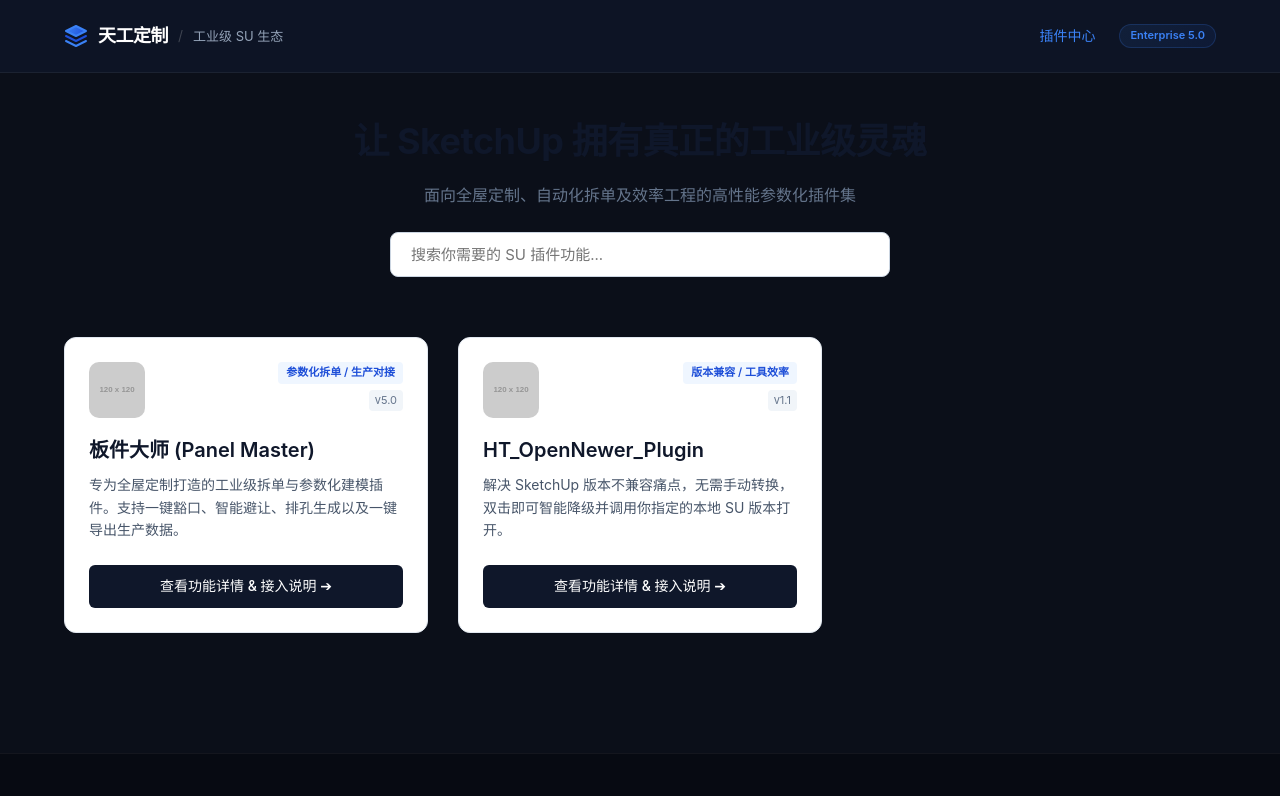
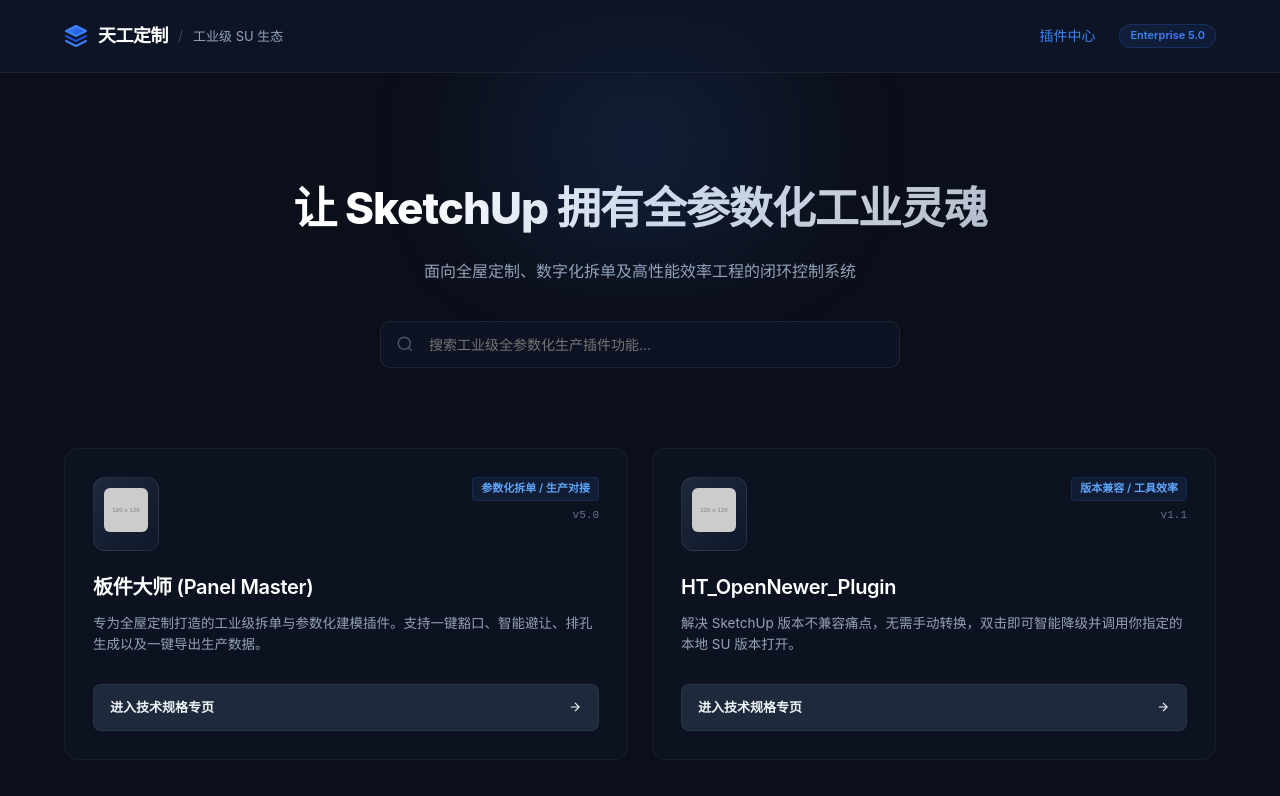
Before and after one commit to rui5man/su-plugins-site, a Vue app: page / in a window 1280 px wide. Shown: the top 796 px of the page. Built offline with nearby package versions, Linux system fonts and the light colour scheme.

Commit message:
Revamp Home.vue layout and styles
Updated layout and styles for the Home view to enhance visual appeal and user experience.

```diff
--- a/src/views/Home.vue
+++ b/src/views/Home.vue
@@ -1,26 +1,34 @@
 <template>
   <div class="home-container">
-    <section class="hero">
-      <h1>让 SketchUp 拥有真正的工业级灵魂</h1>
-      <p>面向全屋定制、自动化拆单及效率工程的高性能参数化插件集</p>
-      <div class="search-box">
-        <input type="text" v-model="searchQuery" placeholder="搜索你需要的 SU 插件功能..." />
+    <section class="hero-section">
+      <div class="glow-effect"></div>
+      <h1 class="gradient-title">让 SketchUp 拥有全参数化工业灵魂</h1>
+      <p class="hero-subtitle">面向全屋定制、数字化拆单及高性能效率工程的闭环控制系统</p>
+
+      <div class="search-wrapper">
+        <svg class="search-icon" viewBox="0 0 24 24" fill="none" stroke="currentColor" stroke-width="2"><circle cx="11" cy="11" r="8"></circle><line x1="21" y1="21" x2="16.65" y2="16.65"></line></svg>
+        <input type="text" v-model="searchQuery" placeholder="搜索工业级全参数化生产插件功能..." />
       </div>
     </section>
 
     <div class="plugin-grid">
-      <div v-for="plugin in filteredPlugins" :key="plugin.id" class="plugin-card">
+      <div v-for="plugin in filteredPlugins" :key="plugin.id" class="glass-card">
+        <div class="card-glow"></div>
         <div class="card-header">
-          <img :src="plugin.icon" :alt="plugin.name" class="plugin-icon" />
-          <div class="card-meta">
+          <div class="icon-wrapper">
+            <img :src="plugin.icon" :alt="plugin.name" />
+          </div>
+          <div class="meta-zone">
             <span class="category-tag">{{ plugin.category }}</span>
             <span class="version-tag">{{ plugin.version }}</span>
           </div>
         </div>
-        <h2 class="plugin-title">{{ plugin.name }}</h2>
-        <p class="plugin-desc">{{ plugin.summary }}</p>
-        <router-link :to="'/plugin/' + plugin.id" class="action-btn">
-          查看功能详情 & 接入说明 ➔
+        <h2 class="card-title">{{ plugin.name }}</h2>
+        <p class="card-desc">{{ plugin.summary }}</p>
+
+        <router-link :to="'/plugin/' + plugin.id" class="neon-btn">
+          <span>进入技术规格专页</span>
+          <svg class="arrow-icon" viewBox="0 0 24 24" fill="none" stroke="currentColor" stroke-width="2"><line x1="5" y1="12" x2="19" y2="12"></line><polyline points="12 5 19 12 12 19"></polyline></svg>
         </router-link>
       </div>
     </div>
@@ -41,25 +49,40 @@
 </script>
 
 <style scoped>
-.hero { text-align: center; margin-bottom: 60px; }
-.hero h1 { font-size: 36px; color: #0f172a; margin-bottom: 12px; letter-spacing: -0.5px; }
-.hero p { font-size: 16px; color: #64748b; margin-bottom: 24px; }
-.search-box input { width: 100%; max-width: 500px; padding: 12px 20px; border: 1px solid #cbd5e1; border-radius: 8px; font-size: 15px; outline: none; transition: border 0.2s; }
-.search-box input:focus { border-color: #2563eb; box-shadow: 0 0 0 3px rgba(37,99,235,0.1); }
+.home-container { position: relative; }
 
-.plugin-grid { display: grid; grid-template-columns: repeat(auto-fill, minmax(360px, 1fr)); gap: 30px; }
-.plugin-card { background: #fff; border: 1px solid #e2e8f0; border-radius: 12px; padding: 24px; display: flex; flex-direction: column; transition: transform 0.2s, box-shadow 0.2s; }
-.plugin-card:hover { transform: translateY(-4px); box-shadow: 0 12px 20px -8px rgba(0,0,0,0.05); }
+/* 头部背光效果 */
+.hero-section { text-align: center; position: relative; padding: 60px 0 80px; }
+.glow-effect { position: absolute; top: -100px; left: 50%; transform: translateX(-50%); width: 600px; height: 260px; background: radial-gradient(circle, rgba(59,130,246,0.15) 0%, rgba(0,0,0,0) 70%); filter: blur(40px); pointer-events: none; }
 
-.card-header { display: flex; justify-content: space-between; align-items: flex-start; margin-bottom: 16px; }
-.plugin-icon { width: 56px; height: 56px; border-radius: 10px; object-fit: cover; }
-.card-meta { display: flex; flex-direction: column; align-items: flex-end; gap: 6px; }
-.category-tag { font-size: 11px; font-weight: 600; background: #eff6ff; color: #1d4ed8; padding: 2px 8px; border-radius: 4px; }
-.version-tag { font-size: 11px; color: #64748b; background: #f1f5f9; padding: 2px 6px; border-radius: 4px; }
+.gradient-title { font-size: 44px; font-weight: 800; background: linear-gradient(135deg, #ffffff 30%, #94a3b8 100%); -webkit-background-clip: text; -webkit-text-fill-color: transparent; letter-spacing: -1px; margin-bottom: 16px; }
+.hero-subtitle { font-size: 16px; color: #94a3b8; max-width: 600px; margin: 0 auto 36px; font-weight: 400; }
 
-.plugin-title { font-size: 20px; color: #0f172a; margin-bottom: 8px; font-weight: 600; }
-.plugin-desc { font-size: 14px; color: #475569; margin-bottom: 24px; flex-grow: 1; display: -webkit-box; -webkit-line-clamp: 3; -webkit-box-orient: vertical; overflow: hidden; }
+/* 搜索框高级渲染 */
+.search-wrapper { max-width: 520px; margin: 0 auto; position: relative; }
+.search-icon { position: absolute; left: 16px; top: 50%; transform: translateY(-50%); width: 18px; height: 18px; color: #475569; }
+.search-wrapper input { width: 100%; background: rgba(15, 23, 42, 0.6); border: 1px solid rgba(255, 255, 255, 0.08); padding: 14px 20px 14px 48px; border-radius: 10px; font-size: 14px; color: #ffffff; outline: none; transition: all 0.3s cubic-bezier(0.4, 0, 0.2, 1); }
+.search-wrapper input:focus { border-color: #3b82f6; box-shadow: 0 0 20px rgba(59, 130, 246, 0.15); background: rgba(15, 23, 42, 0.9); }
 
-.action-btn { background: #0f172a; color: #fff; text-align: center; padding: 10px; border-radius: 6px; font-size: 14px; font-weight: 500; transition: background 0.2s; }
-.action-btn:hover { background: #2563eb; }
+/* 高级精致卡片 */
+.plugin-grid { display: grid; grid-template-columns: repeat(auto-fill, minmax(380px, 1fr)); gap: 24px; }
+.glass-card { background: rgba(15, 23, 42, 0.4); border: 1px solid rgba(255, 255, 255, 0.05); border-radius: 14px; padding: 28px; display: flex; flex-direction: column; position: relative; overflow: hidden; transition: all 0.3s cubic-bezier(0.4, 0, 0.2, 1); }
+.glass-card:hover { transform: translateY(-5px); border-color: rgba(59, 130, 246, 0.3); box-shadow: 0 12px 30px rgba(0, 0, 0, 0.4); }
+
+.card-header { display: flex; justify-content: space-between; align-items: flex-start; margin-bottom: 20px; }
+.icon-wrapper { background: linear-gradient(135deg, #1e293b 0%, #0f172a 100%); border: 1px solid rgba(255, 255, 255, 0.08); padding: 10px; border-radius: 12px; }
+.icon-wrapper img { width: 44px; height: 44px; border-radius: 6px; object-fit: cover; }
+
+.meta-zone { display: flex; flex-direction: column; align-items: flex-end; gap: 6px; }
+.category-tag { font-size: 11px; font-weight: 600; background: rgba(59,130,246,0.1); color: #60a5fa; padding: 2px 8px; border-radius: 4px; border: 1px solid rgba(59,130,246,0.15); }
+.version-tag { font-size: 11px; color: #64748b; font-family: monospace; }
+
+.card-title { font-size: 20px; font-weight: 600; color: #ffffff; margin-bottom: 10px; letter-spacing: -0.3px; }
+.card-desc { font-size: 13.5px; color: #94a3b8; line-height: 1.6; margin-bottom: 28px; flex-grow: 1; display: -webkit-box; -webkit-line-clamp: 3; -webkit-box-orient: vertical; overflow: hidden; }
+
+/* 炫酷大厂按钮微交互 */
+.neon-btn { display: flex; align-items: center; justify-content: space-between; background: #1e293b; color: #f1f5f9; padding: 12px 16px; border-radius: 8px; font-size: 13px; font-weight: 600; border: 1px solid rgba(255, 255, 255, 0.05); transition: all 0.2s; }
+.neon-btn:hover { background: #3b82f6; color: #ffffff; border-color: #3b82f6; }
+.arrow-icon { width: 14px; height: 14px; transition: transform 0.2s; }
+.neon-btn:hover .arrow-icon { transform: translateX(4px); }
 </style>
```
